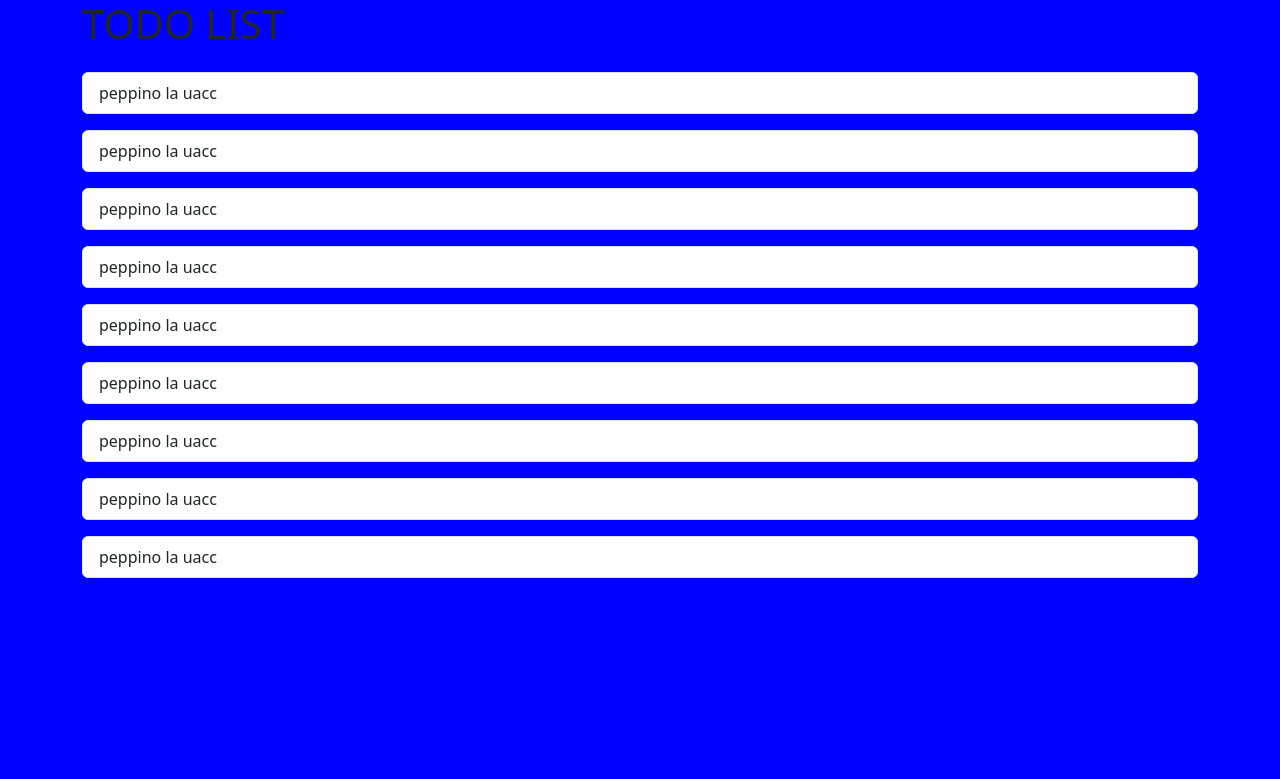
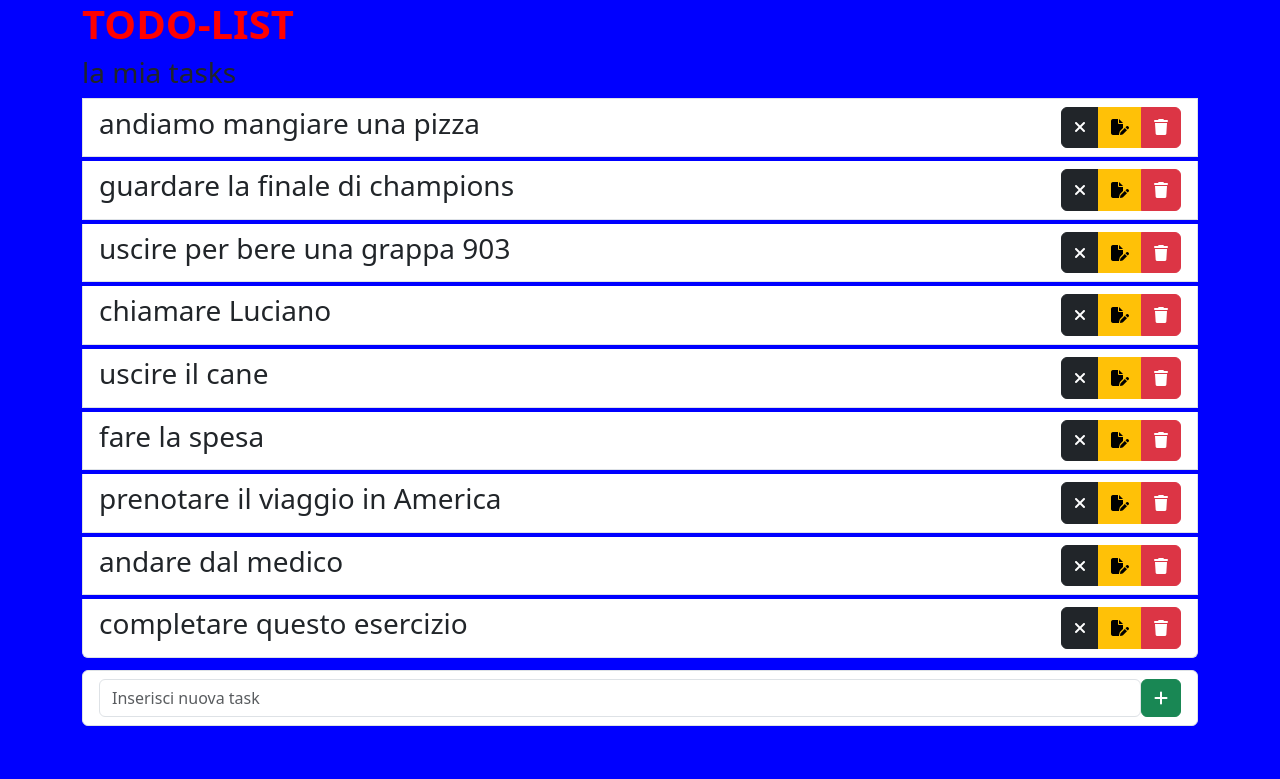
Before and after one commit to GianmauroCoviello/vue-todolist, a plain HTML site: page index.html in a window 1280 px wide. Drawn offline with nearby package versions, Linux system fonts and the light colour scheme.

Commit message:
[DOCS] completare ultimi dettagli.

```diff
--- a/css/style.css
+++ b/css/style.css
@@ -6,3 +6,13 @@
 body{
     background-color: blue;
 }
+
+/* UTILITIES */
+h1{
+    color: red;
+    font-weight: 900;
+}
+
+#second-list{
+    padding-bottom: 50px;
+}
--- a/index.html
+++ b/index.html
@@ -6,13 +6,37 @@
     <title>Document</title>
     <link href="https://cdn.jsdelivr.net/npm/bootstrap@5.3.0/dist/css/bootstrap.min.css" rel="stylesheet" integrity="sha384-9ndCyUaIbzAi2FUVXJi0CjmCapSmO7SnpJef0486qhLnuZ2cdeRhO02iuK6FUUVM" crossorigin="anonymous">
     <link rel="stylesheet" href="./css/style.css">
+    <link rel="stylesheet" href="https://cdnjs.cloudflare.com/ajax/libs/font-awesome/6.4.0/css/all.min.css" integrity="sha512-iecdLmaskl7CVkqkXNQ/ZH/XLlvWZOJyj7Yy7tcenmpD1ypASozpmT/E0iPtmFIB46ZmdtAc9eNBvH0H/ZpiBw==" crossorigin="anonymous" referrerpolicy="no-referrer" />
 </head>
 <body>
     <div class="container fluid">
-        <h1>TODO LIST</h1>
-        <ul v-for="(text,done) in tasks"  class="list-group pt-3">
-            <li class="list-group-item">peppino la uacc</li>
-
+        <h1>TODO-LIST</h1>
+        <ul   class="list-group ">
+            <h3>la mia tasks</h3>
+            <li v-for="(task,done) in tasks"  class="list-group-item d-flex justify-content-between mb-1">
+                <h3 :class="task.done ? '' : 'done-task'">{{ task.text }}</h3>
+                <div class="btn-group">
+                    <button type="button" class="btn btn-primary" @click="taskDone(index)" :class="task.done ? 'btn-success' : 'btn-dark'">
+                        <i class="fa-solid" :class="task.done ? 'fa-check' : 'fa-xmark'"></i>
+                    </button>
+                    <button type="button" class="btn btn-warning">
+                        <i class="fa-sharp fa-solid fa-file-pen"></i>
+                    </button>
+                    <button type="button" class="btn btn-danger" @click="taskDelete(index)">
+                        <i class="fas fa-trash"></i>
+                    </button>
+                </div>
+            </li>
+        </ul>
+        <ul id="second-list" class="list-group mt-2">
+            <li class="list-group-item d-flex justify-content-between">
+                <div class="input-group">
+                    <input type="text" class="form-control" placeholder="Inserisci nuova task" v-model="txt" @keyup.enter="addTask()">
+                </div>
+                <button type="button" class="btn btn-success" @click="addTask()">
+                    <i class="fas fa-plus"></i>
+                </button>
+            </li>
         </ul>
 
     </div>
--- a/js/script.js
+++ b/js/script.js
@@ -5,43 +5,62 @@ createApp({
         return{
             tasks: [
                 {
-                    text:'sciamm a mangia na pezz',
+                    text:'andiamo  mangiare una pizza',
                     done: false
                 },
                 {
-                    text:'sciamm a mangia na pezz',
+                    text:'guardare la finale di champions',
                     done: false
                 },
                 {
-                    text:'sciamm a mangia na pezz',
+                    text:'uscire per bere una grappa 903',
                     done: false
                 },
                 {
-                    text:'sciamm a mangia na pezz',
+                    text:'chiamare Luciano',
                     done: false
                 },
                 {
-                    text:'sciamm a mangia na pezz',
+                    text:'uscire il cane',
                     done: false
                 },
                 {
-                    text:'sciamm a mangia na pezz',
+                    text:'fare la spesa',
                     done: false
                 },
                 {
-                    text:'sciamm a mangia na pezz',
+                    text:'prenotare il viaggio in America',
                     done: false
                 },
                 {
-                    text:'sciamm a mangia na pezz',
+                    text:'andare dal medico',
                     done: false
                 },
                 {
-                    text:'sciamm a mangia na pezz',
+                    text:'completare questo esercizio',
                     done: false
                 },
             ]
 
         }
+    },
+    methods:{
+        taskDone(index){
+            this.tasks[index].done = !this.tasks[index].done
+        },
+
+        taskDelete(index){
+            this.tasks.splice(index, 1)
+        },
+
+        addTask(){
+            let new_task = {
+                text: this.txt,
+                done: true
+            }
+
+            this.tasks.push(new_task);
+            this.txt = ''
+        }
     }
 }).mount('.container')
```
